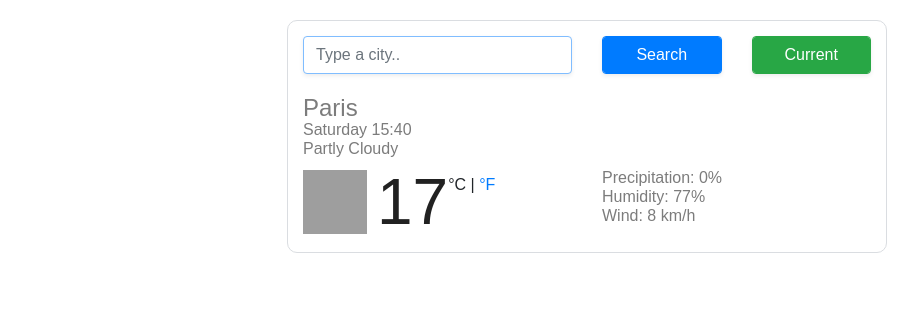
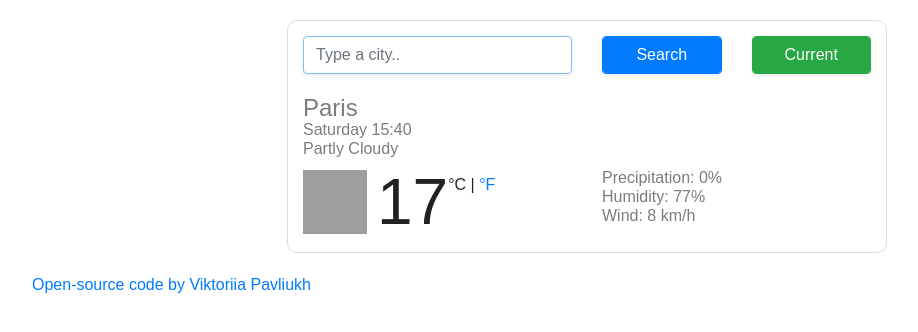
Before and after one commit to ViktoriiaPavliukh/Weather-App, a website built with Parcel: page index.html in a window 1280 px wide. Shown: the whole page, without its empty margins (53-971 px from the left). Built offline with nearby package versions, Linux system fonts and the light colour scheme; grey boxes are pictures that could not be loaded.

Commit message:
Added link to GitHub

```diff
--- a/index.html
+++ b/index.html
@@ -51,9 +51,7 @@
         <h1 id="city">Paris</h1>
         <ul>
           <li id="date"></li>
-          <li>
-            Partly Cloudy
-          </li>
+          <li>Partly Cloudy</li>
         </ul>
         <div class="row">
           <div class="col-6">
@@ -73,19 +71,18 @@
           </div>
           <div class="col-6">
             <ul>
-              <li>
-                Precipitation: 0%
-              </li>
-              <li id="humidity">
-                Humidity: 77%
-              </li>
-              <li>
-                Wind: 8 km/h
-              </li>
+              <li>Precipitation: 0%</li>
+              <li id="humidity">Humidity: 77%</li>
+              <li>Wind: 8 km/h</li>
             </ul>
           </div>
         </div>
       </div>
+      <a
+        class="link"
+        href="https://github.com/ViktoriiaPavliukh/Weather-App.git"
+        >Open-source code by Viktoriia Pavliukh</a
+      >
     </div>
     <script src="src/index.js"></script>
   </body>
```
